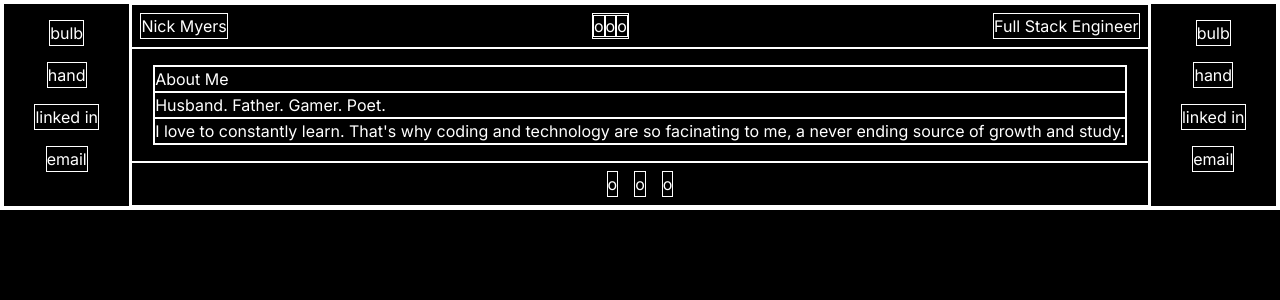
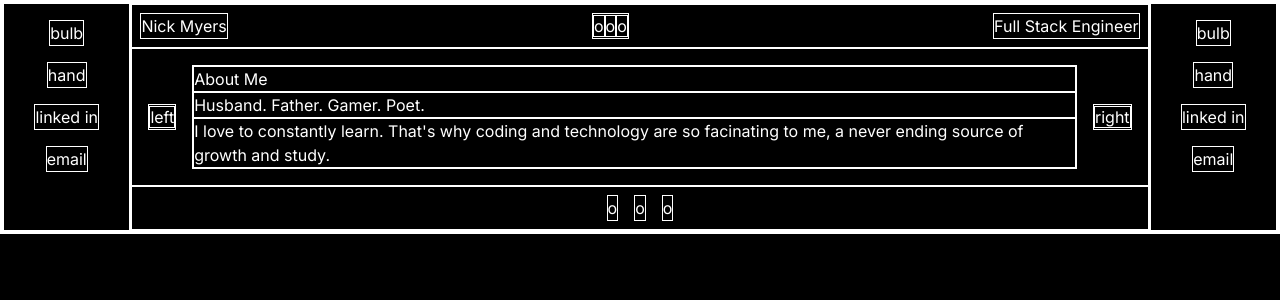
Before and after one commit to nicholas-myers/dev-portfolio, a Next.js app: page / in a window 1280 px wide. Shown: the top 300 px of the page. Built offline with nearby package versions, Linux system fonts and the light colour scheme.

Commit message:
add left and right navigation buttons for carousel

```diff
--- a/src/app/layout.tsx
+++ b/src/app/layout.tsx
@@ -2,7 +2,8 @@ import type { Metadata } from 'next'
 import { Inter } from 'next/font/google'
 import '../styles/globals.css'
 import '../styles/wing.css'
-import Wing from '@/components/Wing'
+import LeftNavigator from '@/components/LeftNavigator'
+import RightNavigator from '@/components/RightNavigator'
 
 const inter = Inter({ subsets: ['latin'] })
 
@@ -16,6 +17,7 @@ export default function RootLayout({
 }: {
   children: React.ReactNode
 }) {
+
   return (
     <html lang="en">
       <body className={inter.className}>
@@ -37,10 +39,12 @@ export default function RootLayout({
               <h2>Full Stack Engineer</h2>
             </div>
             <div className="content">
+              <LeftNavigator />
               {children}
+              <RightNavigator />
             </div>
             <div className="content-bottom">
-              <a href="/about">o</a>
+              <a href="/">o</a>
               <a href="/projects">o</a>
               <a href="/skills">o</a>
             </div>
--- /dev/null
+++ b/src/components/LeftNavigator.tsx
@@ -0,0 +1,26 @@
+'use client'
+import { usePathname } from "next/navigation"
+import { useEffect, useState } from "react"
+
+const LeftNavigator = () => {
+    const pathname = usePathname()
+    const links = ["/", "/projects", "/skills"]
+    const [leftLink, setLeftLink] = useState<string>("")
+    useEffect(() => {
+        links.forEach((l, i) => {
+            if (pathname === l) {
+                if (i != 0) {
+                    const newLink = links[i-1]
+                    setLeftLink(newLink)
+                }
+            }
+        })
+    }, [leftLink])
+    return (
+        <div>
+            <a href={leftLink} className="">left</a>
+        </div>
+    )
+}
+
+export default LeftNavigator
--- /dev/null
+++ b/src/components/RightNavigator.tsx
@@ -0,0 +1,26 @@
+'use client'
+import { usePathname } from "next/navigation"
+import { useEffect, useState } from "react"
+
+const RightNavigator = () => {
+    const pathname = usePathname()
+    const links = ["/", "/projects", "/skills"]
+    const [rightLink, setRightLink] = useState<string>("")
+    useEffect(() => {
+        links.forEach((l, i) => {
+            if (pathname === l) {
+                if (i != links.length - 1) {
+                    const newLink = links[i+1]
+                    setRightLink(newLink)
+                }
+            }
+        })
+    }, [rightLink])
+    return (
+        <div>
+            <a href={rightLink} className="">right</a>
+        </div>
+    )
+}
+
+export default RightNavigator
--- a/src/styles/globals.css
+++ b/src/styles/globals.css
@@ -38,7 +38,6 @@ body {
 }
 .content {
   display: flex;
-  flex-direction: column;
   justify-content: center;
   align-items: center;
   padding: 1em;
```
